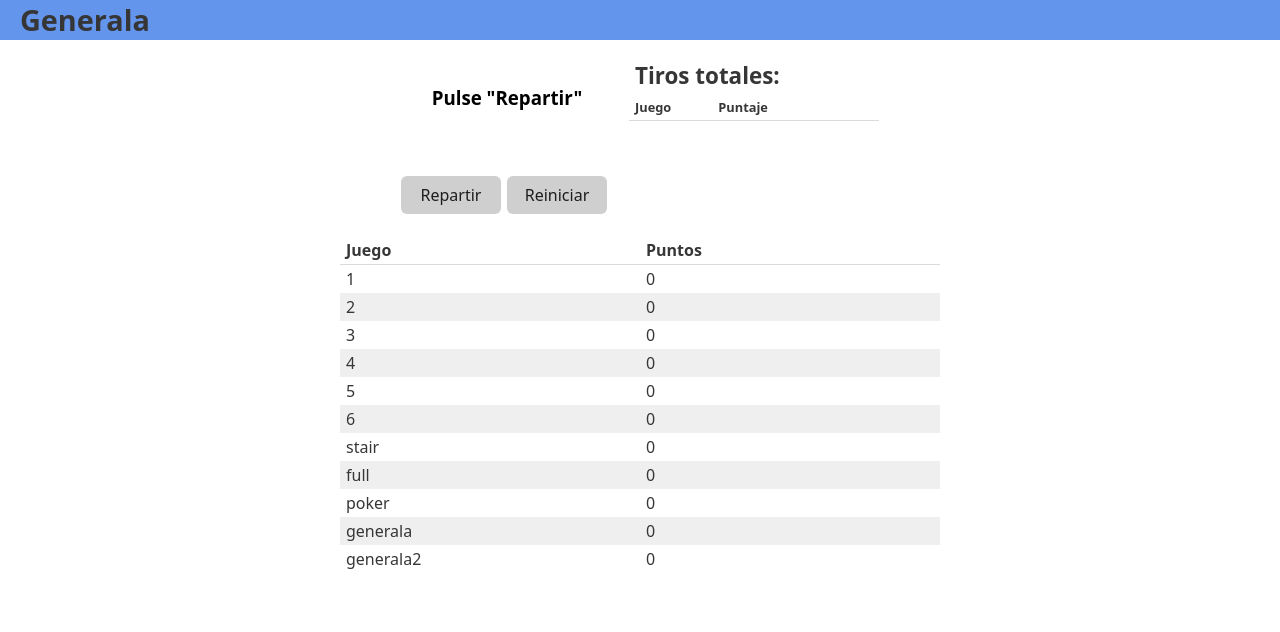
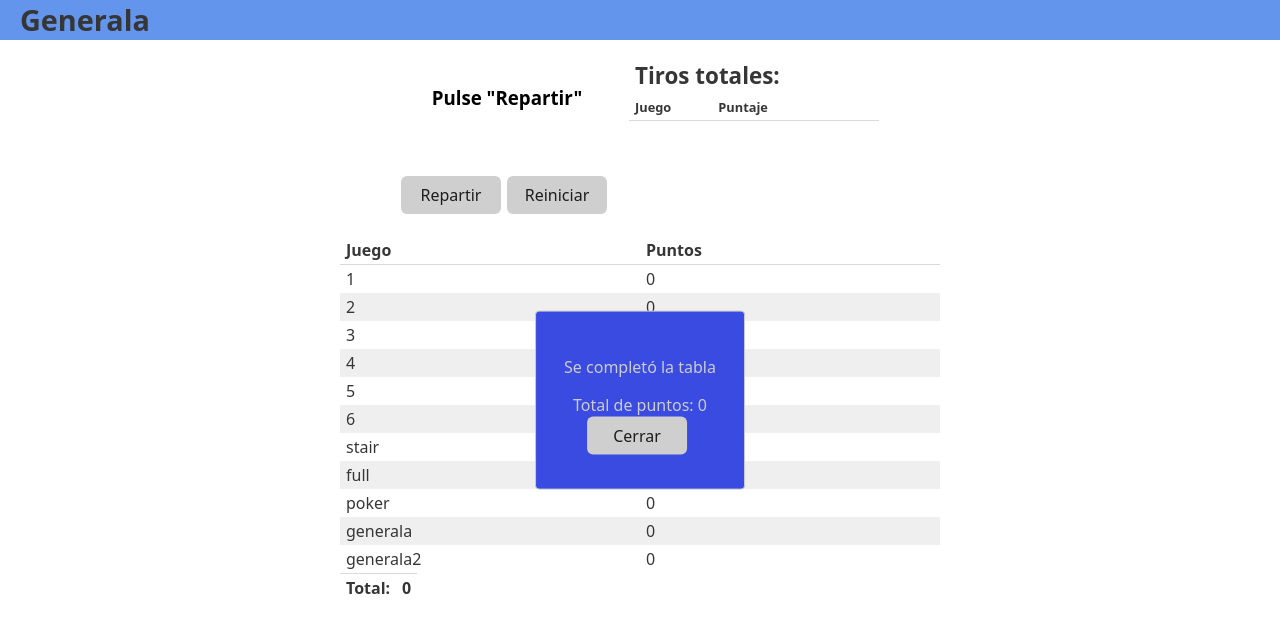
Before and after one commit to tintinando/generala, a React (Vite) app: page / in a window 1280 px wide. Shown: the top 632 px of the page. Built offline with nearby package versions, Linux system fonts and the light colour scheme.

Commit message:
total Score

```diff
--- a/src/components/StatusGame.jsx
+++ b/src/components/StatusGame.jsx
@@ -4,7 +4,8 @@ import { useState } from 'react'
 import Modal from 'react-modal'
 
 function StatusGame({ gameStatus, setFullScore }) {
-  const [modalOpen, setModalOpen] = useState(false)
+  const [modalOpen, setModalOpen] = useState(true)
+  const [totalScore, setTotalScore] = useState(0)
 
   const closeModal = () => {
     setModalOpen(false)
@@ -31,6 +32,12 @@ function StatusGame({ gameStatus, setFullScore }) {
       setFullScore(true)
       setModalOpen(true)
     }
+
+    const suma = Object.values(gameStatus.score).reduce(
+      (total, valor) => total + valor,
+      0
+    )
+    setTotalScore(suma)
   }, [gameStatus, setFullScore])
 
   return (
@@ -43,6 +50,7 @@ function StatusGame({ gameStatus, setFullScore }) {
       >
         <div className='container'>
           <p>Se completó la tabla</p>
+          <span>Total de puntos: {totalScore}</span>
           <button onClick={closeModal}>Cerrar</button>
         </div>
       </Modal>
@@ -62,6 +70,12 @@ function StatusGame({ gameStatus, setFullScore }) {
                 <td>{gameStatus.score[value]}</td>
               </tr>
             ))}
+            <tfoot>
+              <tr>
+                <th>Total:</th>
+                <th>{totalScore}</th>
+              </tr>
+            </tfoot>
           </tbody>
         </table>
       </div>
```
